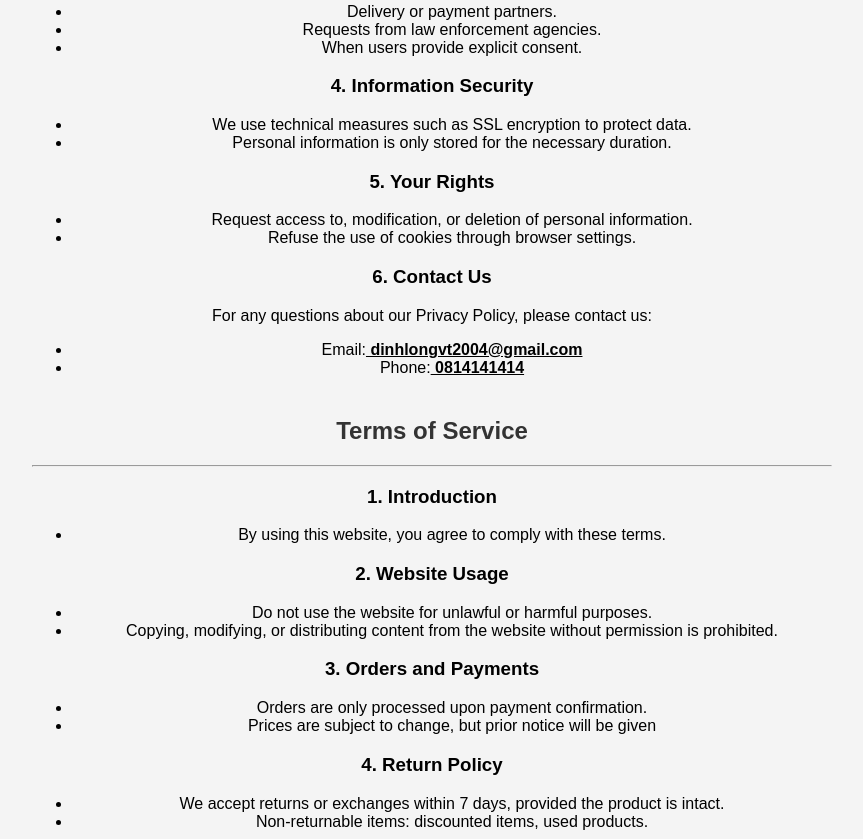
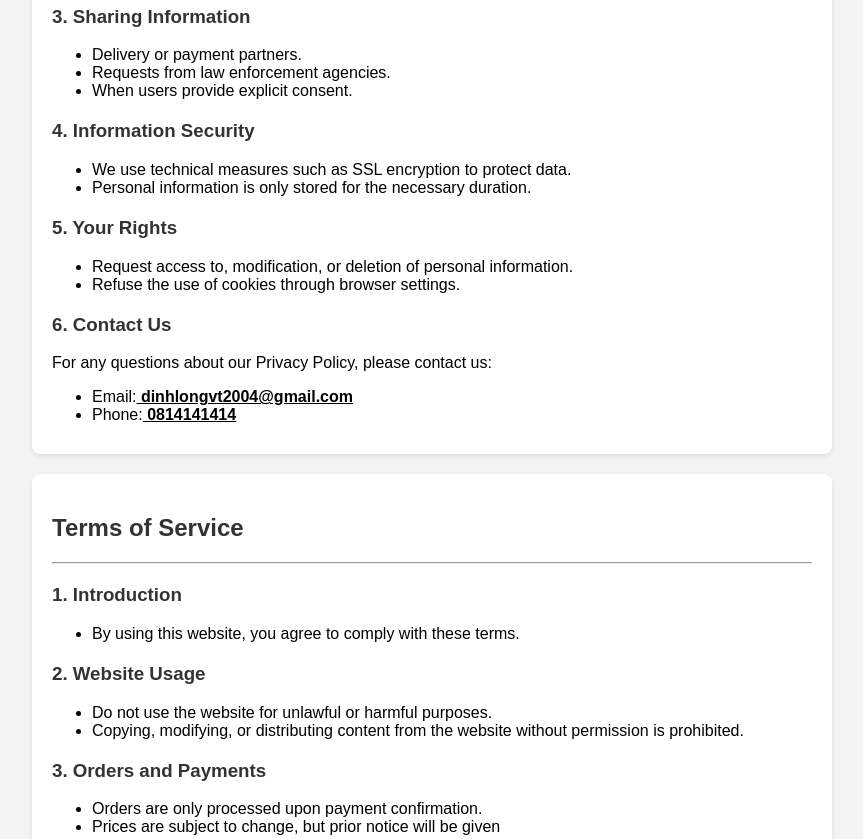
Before and after one commit to dinhlong04/dinhlong04, a plain HTML site: page index.html in a window 1280 px wide. Shown: the part 3907-4746 px from the top of the page, without its empty margins (208-1071 px from the left). Drawn offline with Linux system fonts and the light colour scheme.

Commit message:
styles.css

```diff
--- a/styles.css
+++ b/styles.css
@@ -82,3 +82,40 @@ footer {
 section {
     margin-bottom: 40px;
 }
+#privacy {
+    text-align: left;
+    padding: 20px;
+    margin: 20px auto;
+    max-width: 800px;
+    background-color: #fff;
+    border-radius: 8px;
+    box-shadow: 0 2px 5px rgba(0, 0, 0, 0.1);
+}
+#privacy ul {
+    list-style-type: disc;
+    padding-left: 40px;
+    margin-bottom: 10px;
+}
+#privacy h3 {
+    color: #333;
+    margin-top: 20px;
+}
+
+#terms {
+    text-align: left;
+    padding: 20px;
+    margin: 20px auto;
+    max-width: 800px;
+    background-color: #fff;
+    border-radius: 8px;
+    box-shadow: 0 2px 5px rgba(0, 0, 0, 0.1);
+}
+#terms ul {
+    list-style-type: disc;
+    padding-left: 40px;
+    margin-bottom: 10px;
+}
+#terms h3 {
+    color: #333;
+    margin-top: 20px;
+}
```
